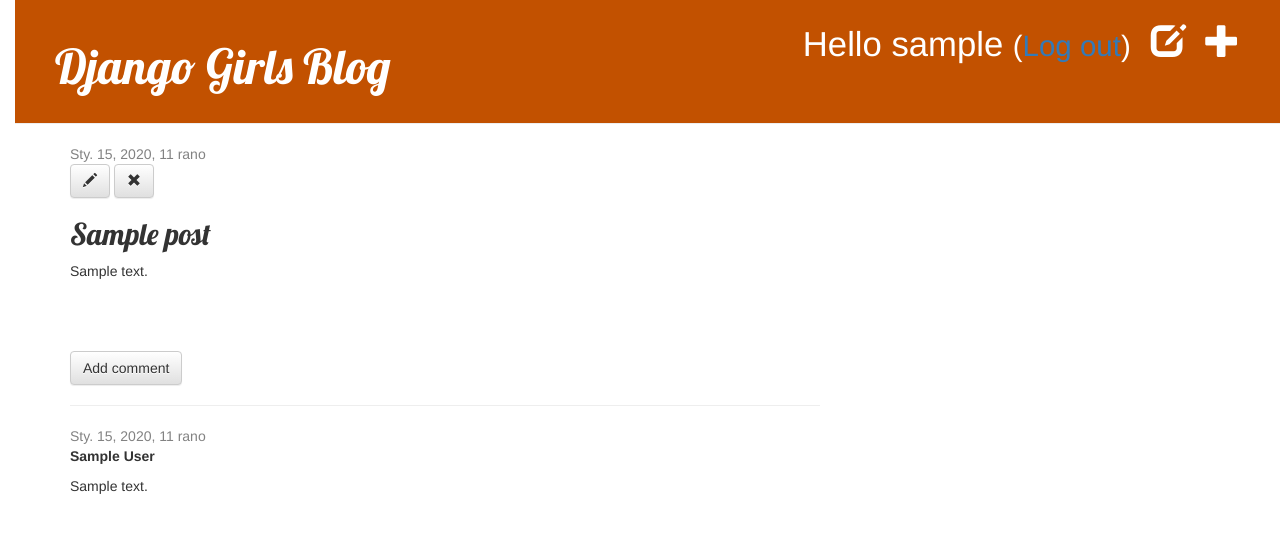
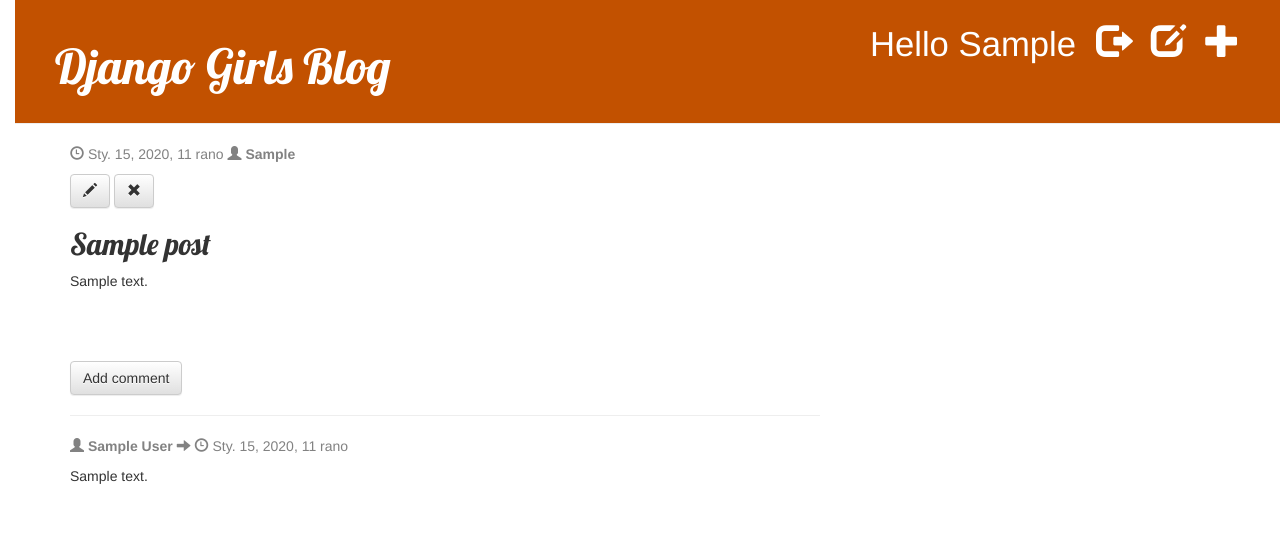
Before and after one commit to agata-bielas/my-first-blog, a Django app: page /post/1/ in a window 1280 px wide. Shown: the top 533 px of the page. Run offline with Django 3.2, Linux system fonts and the light colour scheme; a user stored in the database is signed in; tables that the repository leaves empty hold one stand-in row (values such as "Sample post"); some libraries are stand-ins or nearby versions.

Commit message:
Add more icons from bootstrap

```diff
--- a/blog/templates/blog/base.html
+++ b/blog/templates/blog/base.html
@@ -14,7 +14,10 @@
         {% if user.is_authenticated %}
         <a href="{% url 'post_new' %}" class="top-menu"><span class="glyphicon glyphicon-plus"></span></a>
         <a href="{% url 'post_draft_list' %}" class="top-menu"><span class="glyphicon glyphicon-edit"></span></a>
-        <p class="top-menu">Hello {{user.username }} <small>(<a href="{% url 'logout' %}">Log out</a>)</small></p>
+
+            <a href="{% url 'logout' %}" class="top-menu"><span class="glyphicon glyphicon-log-out"></span></a>
+        <p class="top-menu">Hello {{user.username|capfirst }}
+                </p>
         {% else %}
         <a href="{% url 'login' %}" class="top-menu"><span class="glyphicon glyphicon-lock"></span></a>
         {% endif %}
--- a/blog/templates/blog/post_detail.html
+++ b/blog/templates/blog/post_detail.html
@@ -4,7 +4,10 @@
     <div class="post">
         {% if post.published_date %}
         <div class="date">
-            {{ post.published_date }}
+            <p>
+                <span class="glyphicon glyphicon-time"></span> {{ post.published_date }}
+                <span class="glyphicon glyphicon-user"></span> <strong>{{ post.author|capfirst }}</strong>
+            </p>
         </div>
         {% else %}
             <a class="btn btn-default" href="{% url 'post_publish' pk=post.pk%}">Opublikuj</a>
@@ -22,7 +25,11 @@
     {% for comment in post.comments.all %}
         <div class="comment">
             <div class="date">
-                {{ comment.created_date }}
+                <p>
+                    <span class="glyphicon glyphicon-user"></span> <strong>{{ comment.author }}</strong>
+                    <span class="glyphicon glyphicon-arrow-right"></span>
+                    <span class="glyphicon glyphicon-time"></span> {{ comment.created_date }}
+                </p>
                 {% if user.is_authenticated %}
                     {% if not comment.approved_comment %}
                         <a class="btn btn-default" href="{% url 'comment_remove' pk=comment.pk%}"><span class="glyphicon glyphicon-remove"></span></a>
@@ -30,7 +37,6 @@
                     {% endif %}
                 {% endif %}
             </div>
-            <strong>{{ comment.author }}</strong>
             <p>{{ comment.text|linebreaks }}</p>
         </div>
     {% empty %}
--- a/blog/templates/blog/post_list.html
+++ b/blog/templates/blog/post_list.html
@@ -7,12 +7,14 @@
         <div class="data">
             <p>
                 <span class="glyphicon glyphicon-time"></span> {{ post.published_date }}
-                <span class="glyphicon glyphicon-user"></span> {{ post.author|capfirst }}
+                <span class="glyphicon glyphicon-user"></span> <strong>{{ post.author|capfirst }}</strong>
             </p>
         </div>
         <h2><a href="{% url 'post_detail' pk=post.pk %}">{{ post.title }}</a></h2>
         <p>{{ post.text|linebreaksbr }}</p>
-        <a href="{% url 'post_detail' pk=post.pk %}">Comments: {{ post.approved_comments.count }}</a>
+        <span class="glyphicon glyphicon-comment"></span> <a href="{% url 'post_detail' pk=post.pk %}">
+        {{ post.approved_comments.count }}</a>
+
     </div>
     {% endfor %}
 {% endblock %}
--- a/blog/views.py
+++ b/blog/views.py
@@ -12,7 +12,9 @@
 
 def post_detail(request, pk):
     post = get_object_or_404(Post, pk=pk)
-    return render(request, 'blog/post_detail.html', {'post': post})
+#    comments = Comment.post.filter(pk=post.pk).all().order_by(-'created_date')
+    return render(request, 'blog/post_detail.html', {'post': post})#,
+#                                                     'comments': comments})
 
 
 @login_required
```
